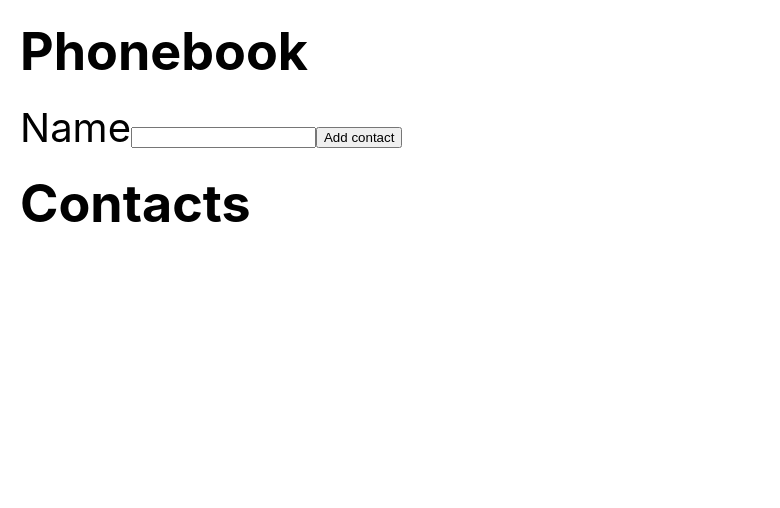
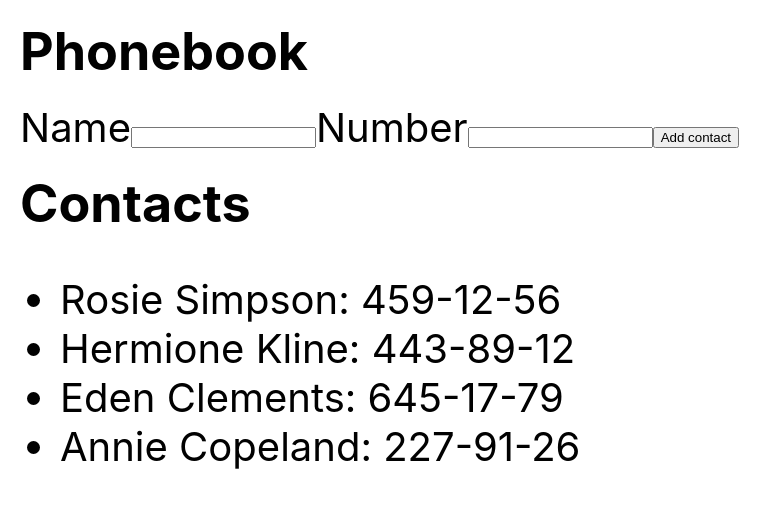
Before and after one commit to Michal-Jarek/goit-react-hw-02-phonebook, a React (Create React App) app: page / in a window 1280 px wide. Shown: the top 508 px of the page, without its empty margins (0-780 px from the left). Built offline with nearby package versions, Linux system fonts and the light colour scheme.

Commit message:
Second step ended

```diff
--- a/package.json
+++ b/package.json
@@ -7,6 +7,7 @@
     "@testing-library/jest-dom": "^5.16.3",
     "@testing-library/react": "^12.1.4",
     "@testing-library/user-event": "^13.5.0",
+    "nanoid": "^4.0.0",
     "react": "^18.1.0",
     "react-dom": "^18.1.0",
     "react-scripts": "5.0.1",
--- a/src/components/App.jsx
+++ b/src/components/App.jsx
@@ -1,36 +1,52 @@
 import { Component } from 'react';
+import { nanoid } from 'nanoid';
+
 import Section from './Section/Section';
+import SignForm from './SignForm/SignForm';
+import UserList from './UserList/UserList';
 
 class App extends Component {
   state = {
-    contacts: [],
+    contacts: [
+      { id: 'id-1', name: 'Rosie Simpson', number: '459-12-56' },
+      { id: 'id-2', name: 'Hermione Kline', number: '443-89-12' },
+      { id: 'id-3', name: 'Eden Clements', number: '645-17-79' },
+      { id: 'id-4', name: 'Annie Copeland', number: '227-91-26' },
+    ],
+    filter: '',
     name: '',
+    number: '',
   };
   // ********************* Methods **************
 
   handleChange = e => {
-    this.setState({ name: e.target.value });
+    this.setState({ [e.target.name]: e.target.value });
   };
-
   handleSubmit = e => {
     e.preventDefault();
     console.log(`Signed up as: ${this.state.name}`);
     this.reset();
   };
 
+  // *** For clear input and add element to array
   reset = () => {
     const contactCopy = [...this.state.contacts];
-    contactCopy.push(this.state.name);
+    contactCopy.push({
+      name: this.state.name,
+      number: this.state.number,
+      id: nanoid(),
+    });
     console.log(contactCopy);
     this.setState({
       contacts: contactCopy,
       name: '',
+      number: '',
     });
     console.log(this.state.name);
   };
 
   render() {
-    const { name } = this.state;
+    const { name, number } = this.state;
 
     return (
       <div
@@ -46,24 +62,17 @@
         }}
       >
         <Section title="Phonebook">
-          <form onSubmit={this.handleSubmit}>
-            <label>
-              Name
-              <input
-                type="text"
-                name="name"
-                pattern="^[a-zA-Zа-яА-Я]+(([' -][a-zA-Zа-яА-Я ])?[a-zA-Zа-яА-Я]*)*$"
-                title="Name may contain only letters, apostrophe, dash and spaces. For example Adrian, Jacob Mercer, Charles de Batz de Castelmore d'Artagnan"
-                required
-                onChange={this.handleChange}
-                value={name}
-              />
-            </label>
-            <button type="submit">Add contact</button>
-          </form>
+          <SignForm
+            name={name}
+            number={number}
+            handleSubmit={this.handleSubmit}
+            handleChange={this.handleChange}
+          />
         </Section>
 
-        <Section title="Contacts"></Section>
+        <Section title="Contacts">
+          <UserList array={this.state.contacts} />
+        </Section>
       </div>
     );
   }
--- /dev/null
+++ b/src/components/SignForm/SignForm.jsx
@@ -0,0 +1,35 @@
+import PropTypes from 'prop-types';
+
+const SignForm = ({ number, name, handleSubmit, handleChange }) => (
+  <form onSubmit={handleSubmit}>
+    <label>
+      Name
+      <input
+        type="text"
+        name="name"
+        pattern="^[a-zA-Zа-яА-Я]+(([' -][a-zA-Zа-яА-Я ])?[a-zA-Zа-яА-Я]*)*$"
+        title="Name may contain only letters, apostrophe, dash and spaces. For example Adrian, Jacob Mercer, Charles de Batz de Castelmore d'Artagnan"
+        onChange={handleChange}
+        value={name}
+        required
+      />
+    </label>
+    <label>
+      Number
+      <input
+        type="tel"
+        name="number"
+        pattern="\+?\d{1,4}?[-.\s]?\(?\d{1,3}?\)?[-.\s]?\d{1,4}[-.\s]?\d{1,4}[-.\s]?\d{1,9}"
+        title="Phone number must be digits and can contain spaces, dashes, parentheses and can start with +"
+        onChange={handleChange}
+        value={number}
+        required
+      />
+    </label>
+    <button type="submit">Add contact</button>
+  </form>
+);
+
+SignForm.propTypes = {};
+
+export default SignForm;
--- /dev/null
+++ b/src/components/UserList/UserList.jsx
@@ -0,0 +1,13 @@
+import PropTypes from 'prop-types';
+
+const UserList = ({ array }) => (
+  <ul>
+    {array.map(({ name, number, id }) => (
+      <li key={id}>{name}: {number} </li>
+    ))}
+  </ul>
+);
+
+UserList.propTypes = {};
+
+export default UserList;
```
Also changed, not shown: 1 other file (tests, documents, lock files or other folders).
